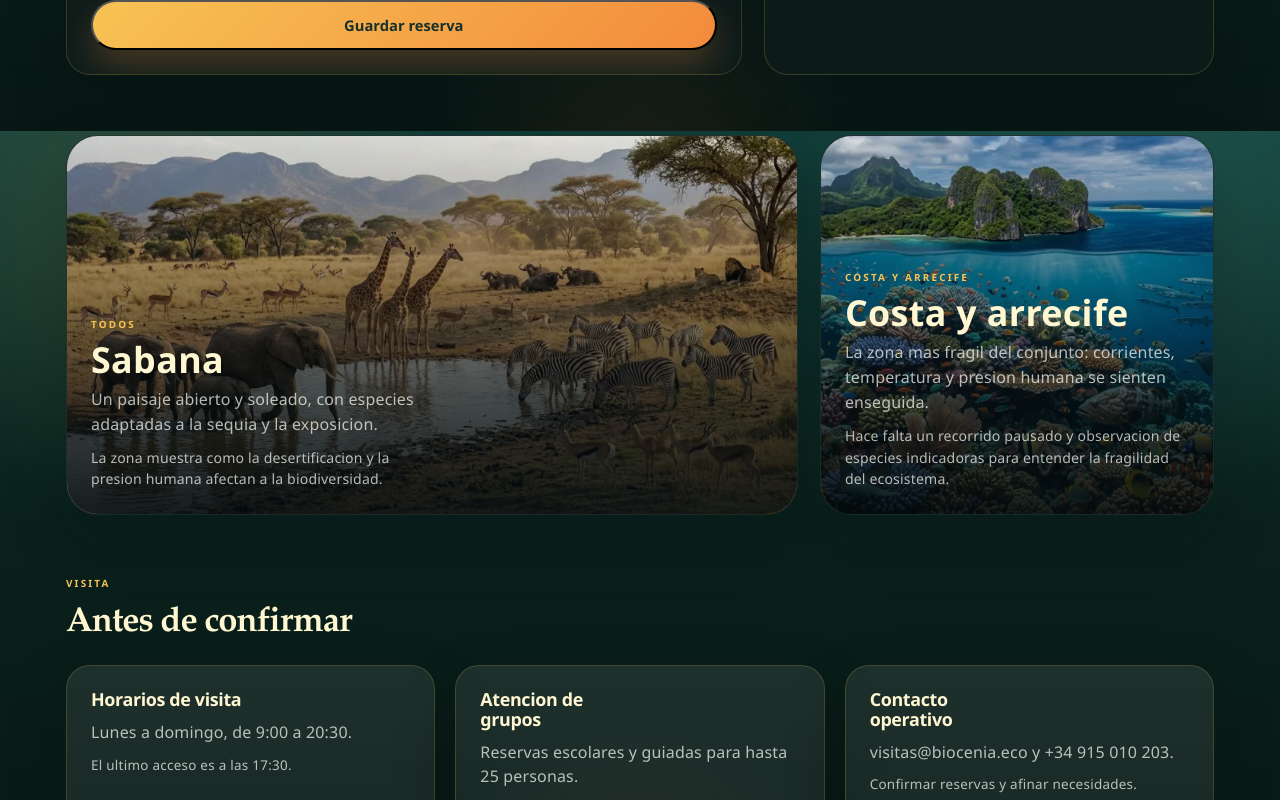
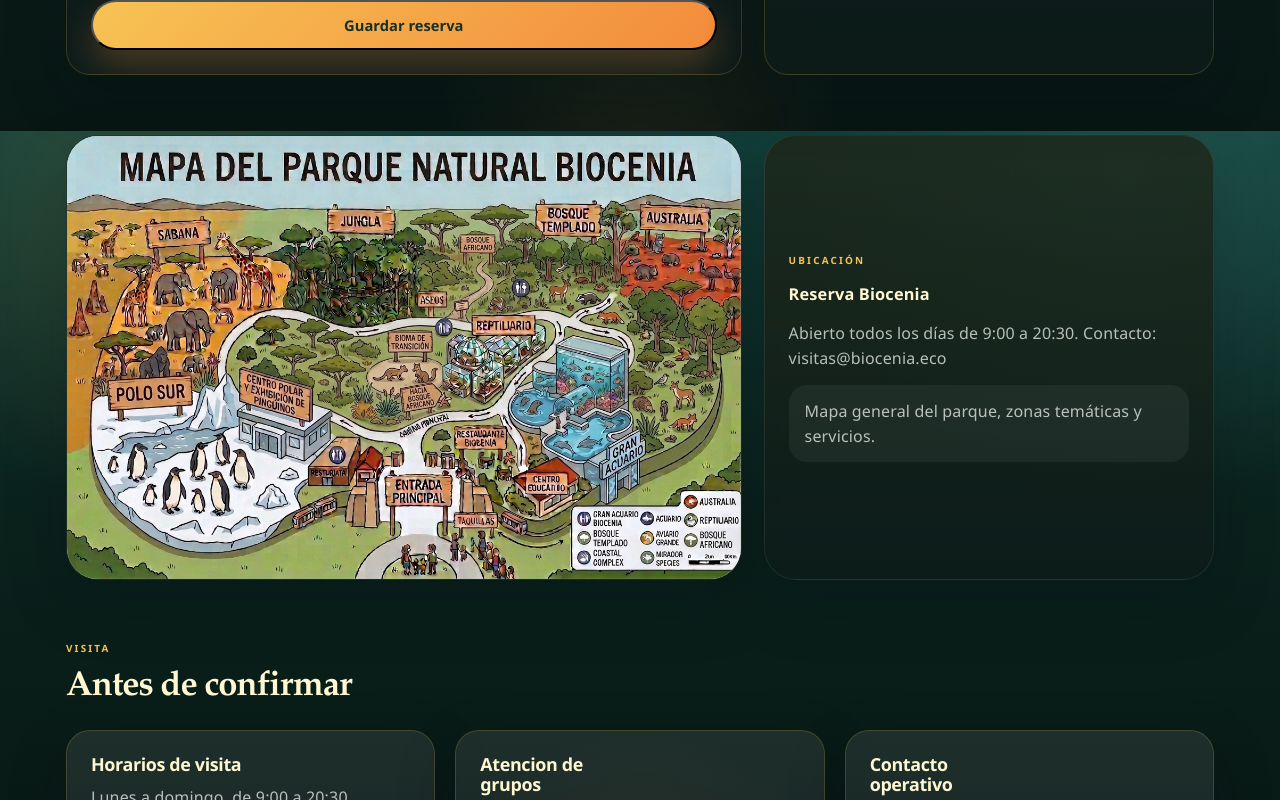
Before and after one commit to sara-manzano/Biocenia, a React (Vite) app: page /visit in a window 1280 px wide. Shown: the part 1469-2269 px from the top of the page. Built offline with nearby package versions, Linux system fonts and the light colour scheme.

Commit message:
Improvements to rendering and the README file

```diff
--- a/src/index.css
+++ b/src/index.css
@@ -1698,68 +1698,44 @@ p {
   gap: 24px;
 }
 
-.visit-visual-section {
+.visit-map-section {
   gap: 0;
 }
 
-.visit-visual-grid {
+.visit-map-grid {
   display: grid;
-  grid-template-columns: minmax(0, 1.3fr) minmax(280px, 0.7fr);
+  grid-template-columns: minmax(0, 1.2fr) minmax(280px, 0.8fr);
   gap: 22px;
 }
 
-.visit-visual-card {
-  position: relative;
-  min-height: 320px;
+.visit-map-card,
+.visit-map-aside {
+  overflow: hidden;
   border-radius: var(--radius-xl);
-  overflow: hidden;
   border: 1px solid rgba(255, 255, 255, 0.08);
   box-shadow: var(--shadow);
+}
+
+.visit-map-card {
   background: rgba(8, 20, 19, 0.7);
 }
 
-.visit-visual-card::after {
-  content: '';
-  position: absolute;
-  inset: 0;
-  background: linear-gradient(180deg, rgba(4, 12, 14, 0.1) 0%, rgba(4, 12, 14, 0.72) 72%, rgba(4, 12, 14, 0.9) 100%);
-}
-
-.visit-visual-card.is-featured {
-  min-height: 380px;
-}
-
-.visit-visual-image {
-  position: absolute;
-  inset: 0;
+.visit-map-image {
+  display: block;
   width: 100%;
-  height: 100%;
-  object-fit: cover;
-}
-
-.visit-visual-copy {
-  position: absolute;
-  inset: auto 0 0;
-  z-index: 1;
-  display: flex;
-  flex-direction: column;
-  gap: 10px;
+  height: auto;
+  background: #dceef5;
+}
+
+.visit-map-aside {
+  display: flex;
+  flex-direction: column;
+  justify-content: center;
+  gap: 14px;
   padding: 24px;
-}
-
-.visit-visual-copy h3 {
-  font-size: clamp(1.4rem, 2.8vw, 2.3rem);
-  line-height: 0.98;
-}
-
-.visit-visual-copy p,
-.visit-visual-copy span {
-  max-width: 42ch;
-}
-
-.visit-visual-copy span {
-  color: var(--muted);
-  font-size: 0.88rem;
+  background:
+    linear-gradient(180deg, rgba(247, 195, 84, 0.08), rgba(255, 255, 255, 0.02)),
+    rgba(8, 22, 20, 0.82);
 }
 
 .visit-highlights-heading h2 {
@@ -1822,7 +1798,7 @@ p {
   .page-hero,
   .home-overview-grid,
   .reservation-layout,
-  .visit-visual-grid,
+  .visit-map-grid,
   .species-summary-grid,
   .editorial-video-grid,
   .species-overview-video,
@@ -1995,8 +1971,7 @@ p {
   .species-overview-shell,
   .detail-media-shell,
   .detail-image,
-  .visit-visual-card,
-  .visit-visual-card.is-featured {
+  .visit-map-image {
     min-height: 260px;
   }
 
--- a/src/pages/Home/index.jsx
+++ b/src/pages/Home/index.jsx
@@ -1,4 +1,5 @@
 import { Heart, Leaf } from 'lucide-react'
+import { useMemo } from 'react'
 import EditorialVideo from '../../components/EditorialVideo'
 import InfoCard from '../../components/InfoCard'
 import PageHero from '../../components/PageHero'
@@ -19,14 +20,18 @@ export default function Home() {
   const { getHabitatLabel, selectedHabitat } = useBioceniaHabitat()
   const { language } = useBioceniaLanguage()
   const { reservation } = useBioceniaReservation()
-  const habitatCards = getHabitatsOverview(language)
+  const habitatCards = useMemo(() => getHabitatsOverview(language), [language])
   const { marine } = getEditorialVideos()
   const prefersReducedMotion = usePrefersReducedMotion()
-  const activeHabitatLabel = selectedHabitat === 'all'
+  const activeHabitatLabel = useMemo(
+    () => (selectedHabitat === 'all'
       ? copy.home.snapshot.generalTour
-    : getHabitatLabel(selectedHabitat)
+      : getHabitatLabel(selectedHabitat)),
+    [copy.home.snapshot.generalTour, getHabitatLabel, selectedHabitat],
+  )
 
-  const visitSnapshot = [
+  const visitSnapshot = useMemo(
+    () => [
       {
         label: copy.home.snapshot.activeHabitat,
         value: activeHabitatLabel,
@@ -39,23 +44,33 @@ export default function Home() {
         label: copy.home.snapshot.reservation,
         value: reservation ? reservation.name : copy.home.snapshot.pending,
       },
-  ]
+    ],
+    [
+      activeHabitatLabel,
+      copy.home.snapshot.activeHabitat,
+      copy.home.snapshot.pending,
+      copy.home.snapshot.reservation,
+      copy.home.snapshot.savedSpecies,
+      favorites.length,
+      reservation,
+    ],
+  )
 
-  return (
-    <div className="page-stack">
-      <PageHero
-        eyebrow={copy.home.hero.eyebrow}
-        title={copy.home.hero.title}
-        description={copy.home.hero.description}
-        sectionClassName="home-hero-section"
-        contentClassName="home-hero-copy"
-        titleClassName="home-hero-title"
-        style={{ '--hero-bg-image': `url(${heroImage})` }}
-        actions={[
+  const heroStyle = useMemo(
+    () => ({ '--hero-bg-image': `url(${heroImage})` }),
+    [],
+  )
+
+  const heroActions = useMemo(
+    () => [
       { label: copy.home.hero.primaryAction, to: '/species', variant: 'primary' },
       { label: copy.home.hero.secondaryAction, to: '/visit', variant: 'secondary' },
-        ]}
-        aside={
+    ],
+    [copy.home.hero.primaryAction, copy.home.hero.secondaryAction],
+  )
+
+  const heroAside = useMemo(
+    () => (
       <div className="hero-panel hero-panel-compact home-hero-panel">
         <p className="hero-panel-label">{copy.home.hero.summaryTitle}</p>
         <div className="hero-summary-list">
@@ -77,7 +92,22 @@ export default function Home() {
           </div>
         </div>
       </div>
-        }
+    ),
+    [activeHabitatLabel, copy.home.hero.summaryTitle, favorites.length, visitSnapshot],
+  )
+
+  return (
+    <div className="page-stack">
+      <PageHero
+        eyebrow={copy.home.hero.eyebrow}
+        title={copy.home.hero.title}
+        description={copy.home.hero.description}
+        sectionClassName="home-hero-section"
+        contentClassName="home-hero-copy"
+        titleClassName="home-hero-title"
+        style={heroStyle}
+        actions={heroActions}
+        aside={heroAside}
       />
 
       <section className="content-section editorial-video-section">
--- a/src/pages/Visit/index.jsx
+++ b/src/pages/Visit/index.jsx
@@ -1,5 +1,6 @@
 import { CalendarDays, Heart, Leaf, Sparkles } from 'lucide-react'
-import { useId, useMemo, useState } from 'react'
+import { useId, useState } from 'react'
+import parkMapImage from '../../assets/mapa.webp'
 import InfoCard from '../../components/InfoCard'
 import {
   useBioceniaCopy,
@@ -8,7 +9,7 @@ import {
   useBioceniaLanguage,
   useBioceniaReservation,
 } from '../../context/useBiocenia.jsx'
-import { getHabitatsOverview, getVisitHighlights } from '../../data/siteContent.jsx'
+import { getVisitHighlights } from '../../data/siteContent.jsx'
 
 const EMPTY_FORM = {
   name: '',
@@ -46,20 +47,6 @@ function buildReservationReference(name) {
 
   const suffix = Math.random().toString(36).slice(2, 6).toUpperCase()
   return `BIO-${normalizedName || 'VIS'}-${suffix}`
-}
-
-function getVisitVisuals(habitats, activeHabitatId) {
-  if (!habitats.length) {
-    return []
-  }
-
-  const featuredHabitat = activeHabitatId && activeHabitatId !== 'all'
-    ? habitats.find((habitat) => habitat.id === activeHabitatId) ?? habitats[0]
-    : habitats[0]
-
-  const secondaryHabitat = habitats.find((habitat) => habitat.id !== featuredHabitat.id) ?? featuredHabitat
-
-  return [featuredHabitat, secondaryHabitat]
 }
 
 function ReservationForm({ copy, minVisitDate, onSave, reservation }) {
@@ -248,13 +235,8 @@ export default function VisitPage() {
   const { language } = useBioceniaLanguage()
   const { reservation, saveReservation } = useBioceniaReservation()
   const highlights = getVisitHighlights(language)
-  const habitats = getHabitatsOverview(language)
-  const minVisitDate = useMemo(() => getLocalDateValue(), [])
+  const minVisitDate = getLocalDateValue()
   const reservationHabitatLabel = getHabitatLabel(reservation?.habitatId ?? selectedHabitat)
-  const visitVisuals = useMemo(
-    () => getVisitVisuals(habitats, reservation?.habitatId ?? selectedHabitat),
-    [habitats, reservation?.habitatId, selectedHabitat],
-  )
   const reservationTimestamp = reservation?.createdAt
     ? new Intl.DateTimeFormat(language, {
         dateStyle: 'medium',
@@ -372,31 +354,25 @@ export default function VisitPage() {
         </aside>
       </section>
 
-      {visitVisuals.length ? (
-        <section className="content-section visit-visual-section" aria-label={copy.visit.aside.title}>
-          <div className="visit-visual-grid">
-            {visitVisuals.map((visual, index) => (
-              <article
-                key={`${visual.id}-${index}`}
-                className={`visit-visual-card${index === 0 ? ' is-featured' : ''}`}
-              >
-                <img
-                  className="visit-visual-image"
-                  src={visual.image}
-                  alt={visual.imageAlt}
-                  loading="lazy"
-                />
-                <div className="visit-visual-copy">
-                  <p className="eyebrow">{index === 0 ? reservationHabitatLabel : visual.title}</p>
-                  <h3>{visual.title}</h3>
-                  <p>{visual.description}</p>
-                  <span>{visual.meta}</span>
-                </div>
-              </article>
-            ))}
+      <section className="content-section visit-map-section" aria-label={copy.footer.locationLabel}>
+        <div className="visit-map-grid">
+          <div className="visit-map-card">
+            <img
+              className="visit-map-image"
+              src={parkMapImage}
+              alt={`Mapa general de ${copy.footer.location}`}
+              loading="lazy"
+            />
           </div>
-        </section>
-      ) : null}
+
+          <aside className="visit-map-aside">
+            <p className="eyebrow">{copy.footer.locationLabel}</p>
+            <h3>{copy.footer.location}</h3>
+            <p>{copy.footer.contact}</p>
+            <p className="inline-note">Mapa general del parque, zonas temáticas y servicios.</p>
+          </aside>
+        </div>
+      </section>
 
       <section className="content-section visit-highlights-section">
         <div className="section-heading visit-highlights-heading">
```
Also changed, not shown: src/components/EditorialVideo.jsx (+6 -2 lines), src/components/PageHero.jsx (+7 -4 lines), src/assets/mapa.webp (added), 1 other file (tests, documents, lock files or other folders). Lines whose indentation alone changed are shown as unchanged.
